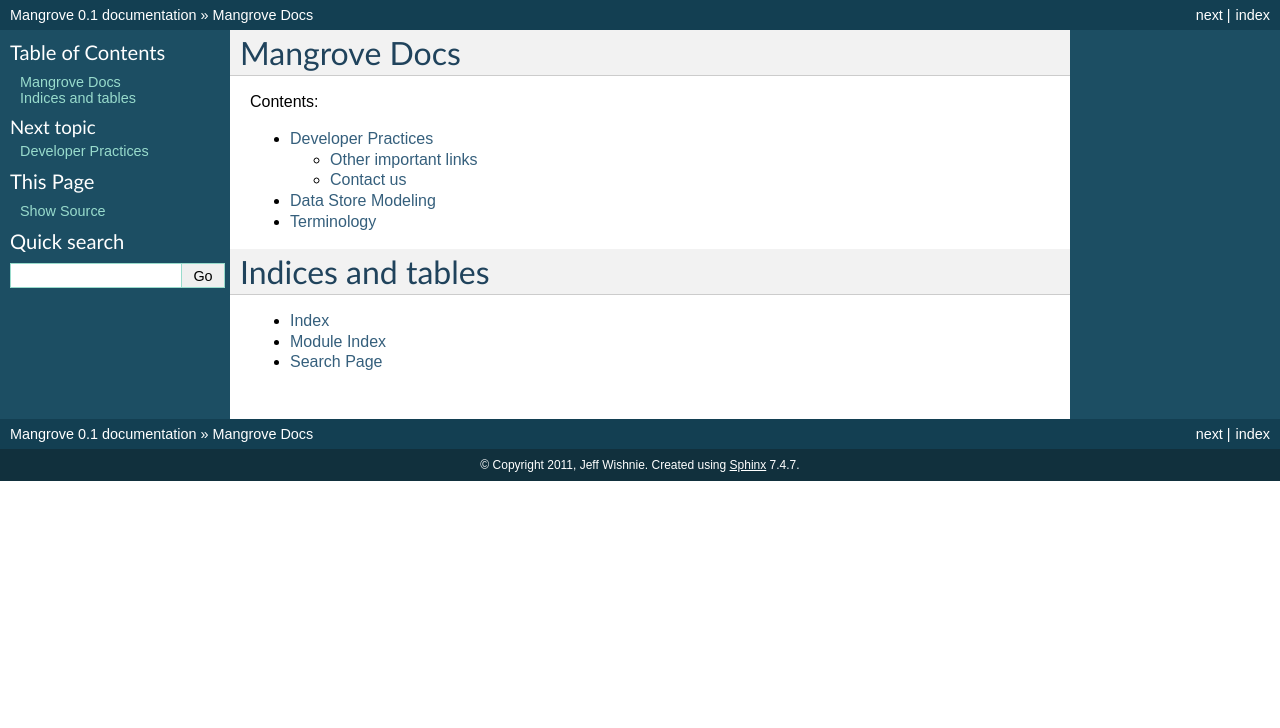
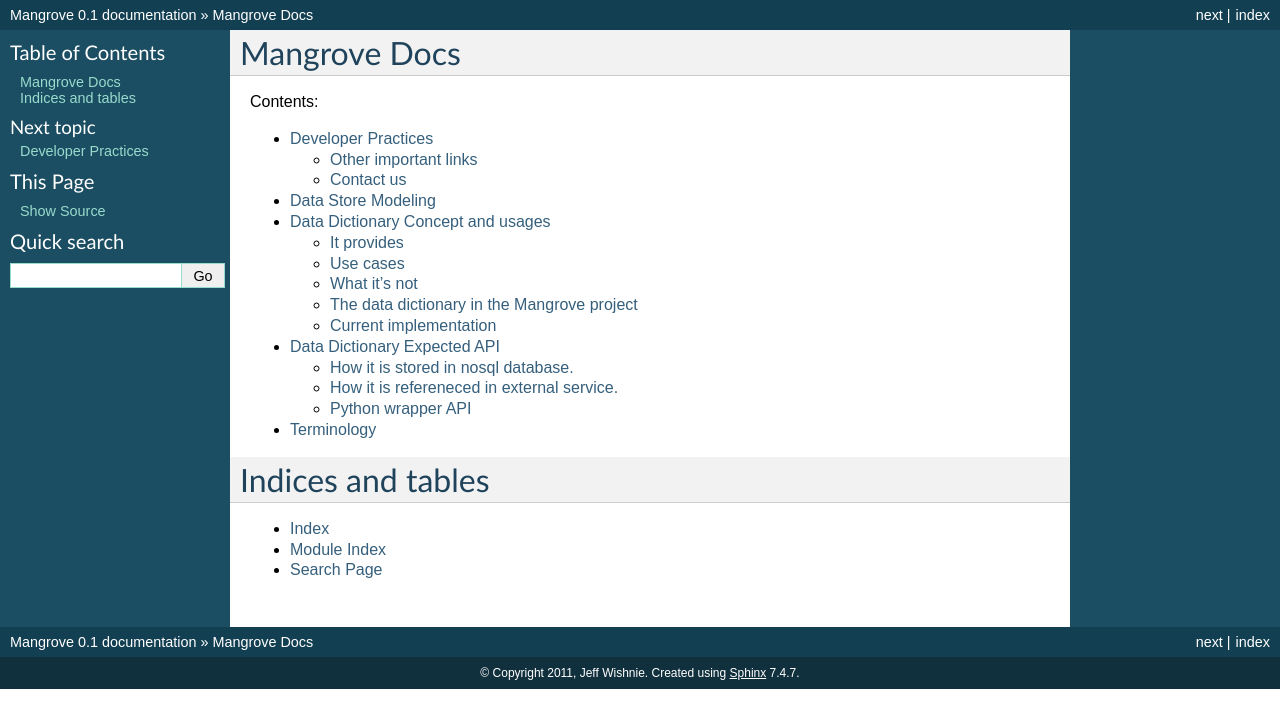
Before and after one commit to ini-asangansi/mangrove, a Sphinx documentation site: the page built from docs/index.rst, in a window 1280 px wide. Shown: the top 728 px of the page. Built offline with Sphinx 7.4.7, drawn with Linux system fonts in a browser that asks for light colours; pages that are not in the unit, such as notebooks, are missing from menus; some of the changed lines change nothing that is shown.

Commit message:
Adding data dictionary docs <Kevin,Asif>

```diff
--- /dev/null
+++ b/docs/datadict_api.rst
@@ -0,0 +1,89 @@
+*********************
+Data Dictionary Expected API
+*********************
+
+
+How it is stored in nosql database.
+===================================
+In the mangrove system, this is termed as data dict storage::
+
+	{
+		"_id": """,
+		"primitive type": "int",
+		"name": "Malaria pills stock",
+		"description": "Description of this drug and the stock itself.",
+		"version": "2010-10-10 07:06:45.45646",
+		"tags": [
+			"health",
+			"medicine",
+			"drug",
+			"malaria",
+			"pill"
+		   ],
+		"constraints": {
+			"gt": "0",
+			"lt": "10"
+		   },
+	}
+
+
+
+How it is refereneced in external service.
+==========================================
+
+In Mangrove system, the data is stored in datastore. Each data instance holds a reference to its type.::
+
+
+	type {
+		"uuid" : "b4cd35d9f04887da905c051b894568",
+		"version" : "2010-10-10 07:06:45.45646"
+	}
+
+
+
+Python wrapper API
+===================
+
+For querying the data dict, you can use a Python restful wrapper that provides filtering, type casting and constraint validations.
+
+For example:
+
+In settings.py::
+
+	DATABASE_NAME = 'datadict'
+	SERVER_ADDRESS = 'http://localhost'
+	SERVER_PORT = '5984'
+
+Create a data type::
+
+       dt = DataType(name="test", contraints={'gt':4}, tags=['foo', 'bar'],
+                     type="int", description="Super dupper type")
+       dt.save()
+
+or::
+
+	DataType.create(name="test", contraints={'gt':4}, tags=['foo', 'bar'],
+                     type="int", description="Super a type")
+
+Searching for datatype with tags::
+
+	DataType.with_tags('foo', 'bar')
+
+
+Getting datatype::
+
+	dt = DataType.get(id, version)
+
+validating data::
+
+	try:
+		dt.validate(value)
+	except dt.ValidationError as e:
+		for error in e.errors:
+			print error
+
+casting data::
+
+	dt.to_python(value)
+	dt.to_json(value)
+	dt.to_xform(value)
--- /dev/null
+++ b/docs/datadict_concept.rst
@@ -0,0 +1,56 @@
+*********************
+Data Dictionary Concept and usages
+*********************
+
+The data dictionary is an stand alone service that hosts data type definitions in order to allow user to share them.
+
+This project is part of the `mangrove <https://github.com/mangroveorg/mangrove>`_ project.
+
+It provides
+===========
+
+- A simple format to define any kind of data by providing a basic type, tags and contraints.
+- An unique ID to refence a definition in external services.
+- HTTP API to get the definition from external service.
+- A python wrapper around the HTTP API than provide contraints checking and type casting.
+- A replication system to synchronize several data dictionaries together.
+- A versioning system ensuring that updating definitions doesn't break others references.
+
+Use cases
+==========
+
+- You share common types among several systems and keep them up to date and in sync.
+- You expect the user to define data himself.
+- You store data in a schemaless data base and want to attach a type, a meaning or constraints to it.
+
+
+What it's not
+==============
+
+- An semantic data base. No complexe defintion nor RDF/SPARQL magic in there.
+- A user interface to let the user enter data types. You have to provide it.
+- A bullet proof solution for anything. This is work in progress and design to solve a very specific problem,
+  not a standard or anything to solve anybody's data type problems.
+
+
+The data dictionary in the Mangrove project
+============================================
+
+We need to store data in a schemaless database.
+
+The data is going to be defined by the user and organisations will want to share their definations.
+
+The data is going to be inputs from field agents about any subjects they are studying so the system cannot know in advance the data type.
+For example some NGO would be studying school results in India and other would be studying school attentance in Africa. They all would want data defination for school and students.
+The data dictionary is designed to hold this defination so that it is reusable across orgnanisation.
+
+
+
+
+
+
+Current implementation
+=======================
+
+- CouchDB database
+- couchdb-python
--- a/docs/index.rst
+++ b/docs/index.rst
@@ -13,6 +13,8 @@ Contents:
 
    developerpractices
    data_store_modeling
+   datadict_concept
+   datadict_api
    terminology
    ...
 
```
